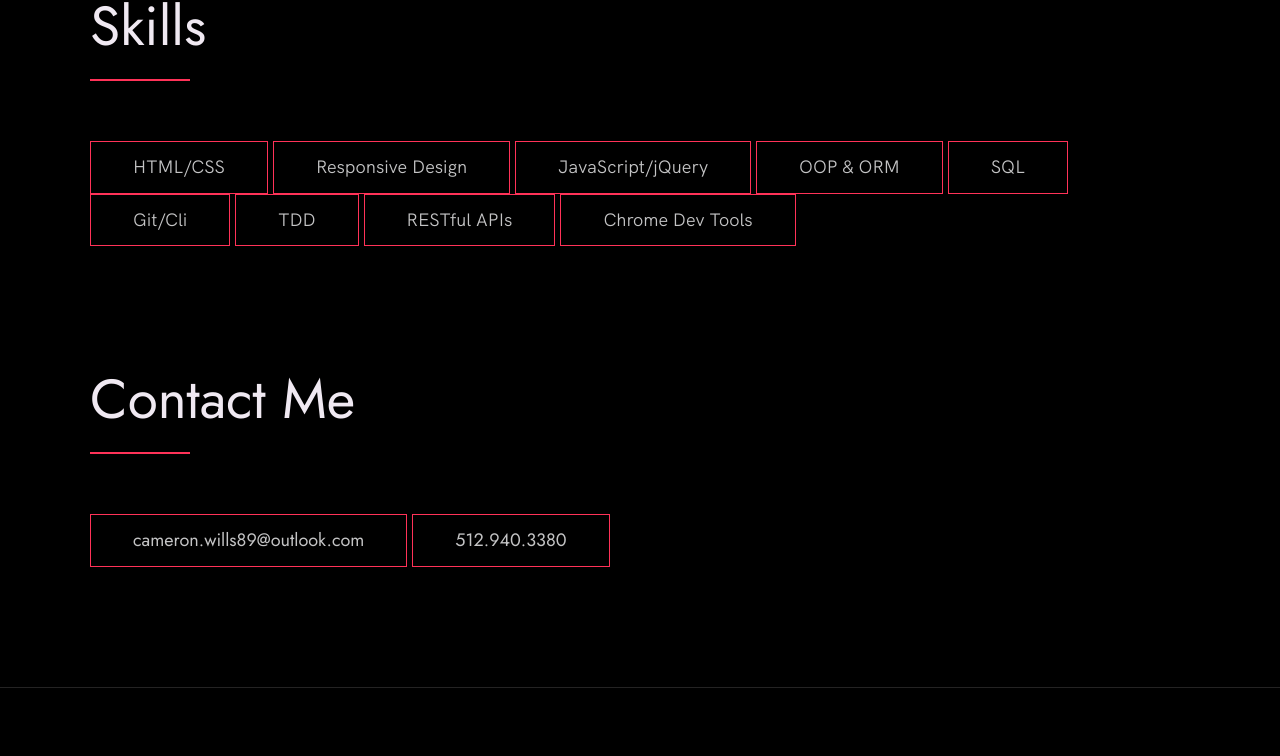
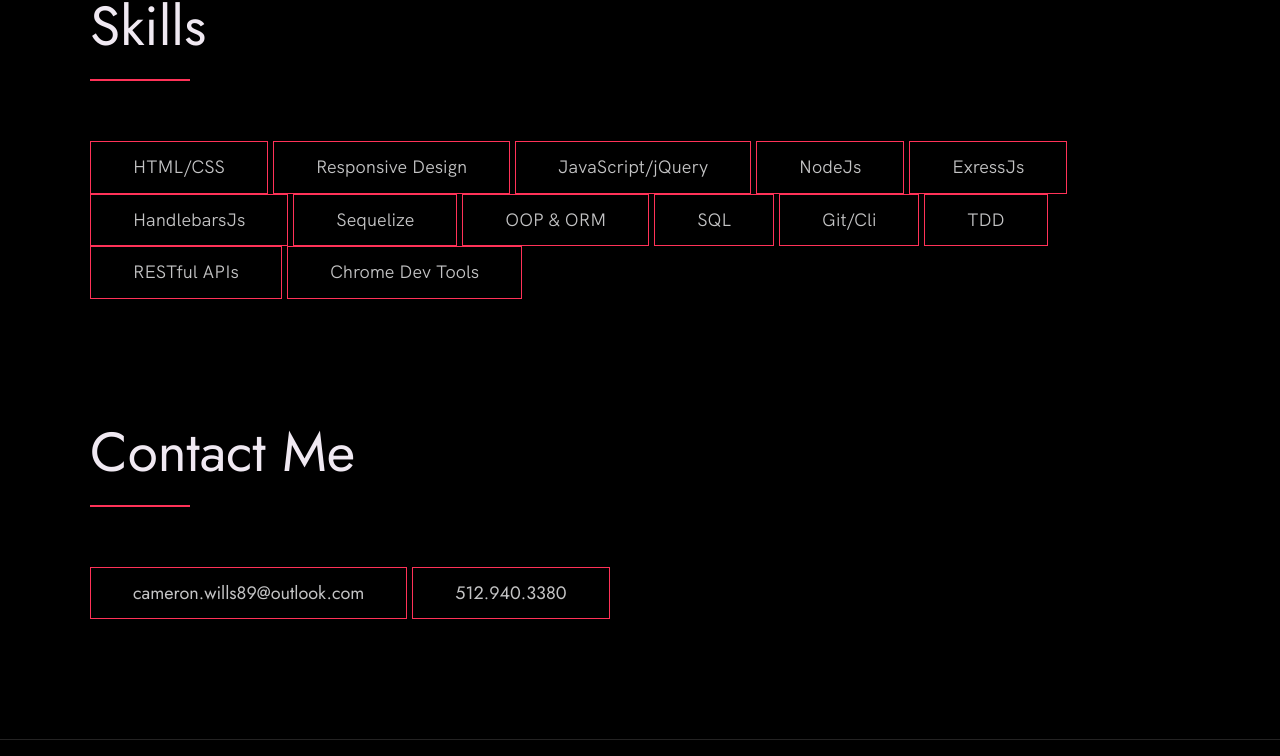
Before and after one commit to CamWills89/CameronWillsPortfolio, a plain HTML site: page index.html in a window 1280 px wide. Shown: the part 4653-5409 px from the top of the page. Drawn offline with Linux system fonts and the light colour scheme.

Commit message:
added more skills to the skills section

```diff
--- a/index.html
+++ b/index.html
@@ -211,6 +211,10 @@
       <li class="skill">HTML/CSS</li>
       <li class="skill">Responsive Design</li>
       <li class="skill">JavaScript/jQuery</li>
+      <li class="skill">NodeJs</li>
+      <li class="skill">ExressJs</li>
+      <li class="skill">HandlebarsJs</li>
+      <li class="skill">Sequelize</li>
       <li class="skill">OOP & ORM</li>
       <li class="skill">SQL</li>
       <li class="skill">Git/Cli</li>
```
